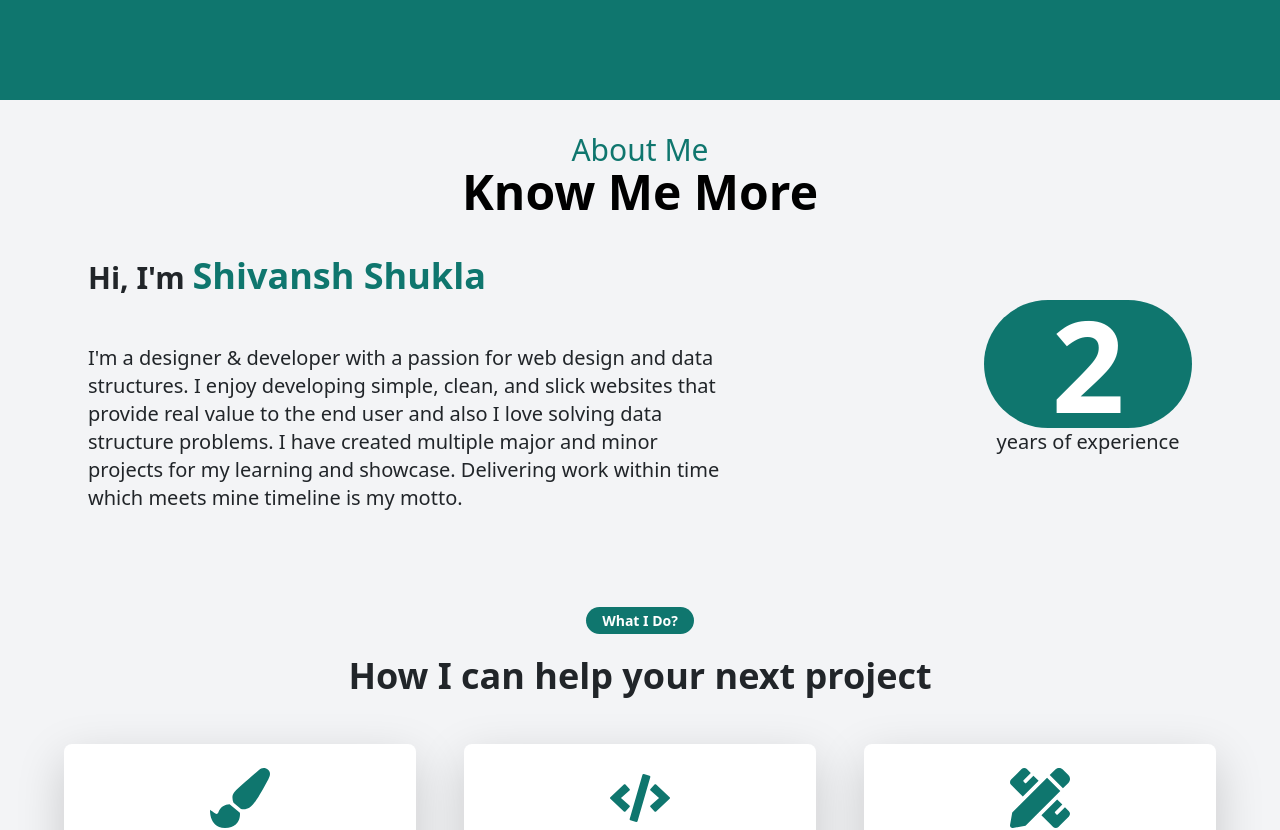
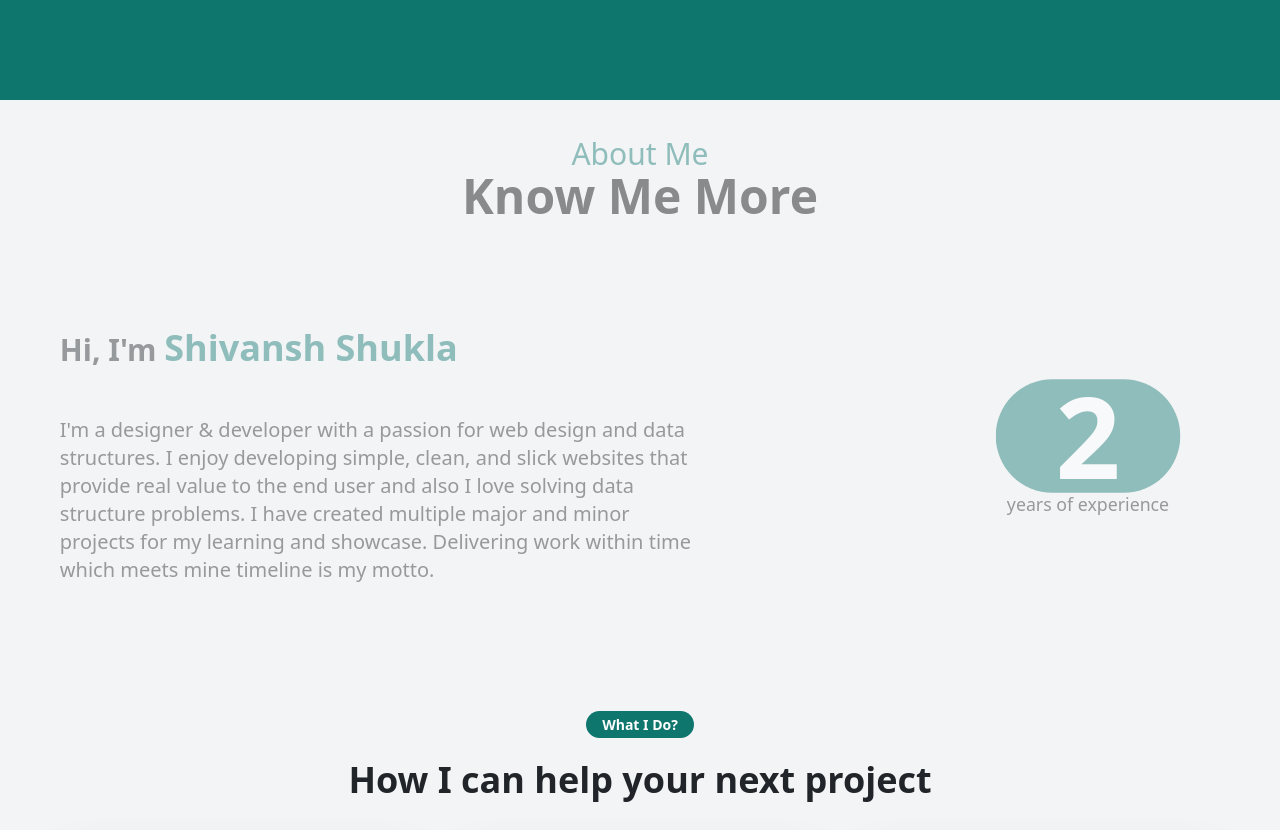
Before and after one commit to shivansh179/Portfolio, a React (Create React App) app: page / in a window 1280 px wide. Shown: the part 700-1530 px from the top of the page. Built offline with nearby package versions, Linux system fonts and the light colour scheme.

Commit message:
added some animations

```diff
--- a/package.json
+++ b/package.json
@@ -14,6 +14,7 @@
     "react-dom": "^18.3.1",
     "react-hot-toast": "^2.4.1",
     "react-icons": "^5.2.1",
+    "react-intersection-observer": "^9.13.0",
     "react-scripts": "5.0.1",
     "react-scroll": "^1.9.0",
     "sass": "^1.77.2",
--- a/src/Component/AboutUs.jsx
+++ b/src/Component/AboutUs.jsx
@@ -1,33 +1,89 @@
 import React from 'react';
+import { motion, useAnimation } from 'framer-motion';
+import { useInView } from 'react-intersection-observer';
 
 const AboutUs = () => {
   return (
-    <div id="jai" className="flex flex-col items-center ">
-      <div className="flex flex-col items-center">
+    <div id="jai" className="flex flex-col items-center p-8 bg-gray-100">
+      <Header />
+      <Content />
+    </div>
+  );
+};
+
+const Header = () => {
+  const controls = useAnimation();
+  const { ref, inView } = useInView({ triggerOnce: false });
+
+  React.useEffect(() => {
+    controls.start(inView ? 'visible' : 'hidden');
+  }, [controls, inView]);
+
+  return (
+    <motion.div
+      className="flex flex-col items-center"
+      ref={ref}
+      initial="hidden"
+      animate={controls}
+      variants={{
+        hidden: { opacity: 0, y: -50 },
+        visible: { opacity: 1, y: 0 }
+      }}
+      transition={{ duration: 1, ease: 'easeInOut' }}
+    >
       <p className="text-3xl font-medium text-teal-700">About Me</p>
       <p className="text-5xl font-bold text-black">Know Me More</p>
-      </div>
+    </motion.div>
+  );
+};
 
-      <div className="flex items-center md:flex-row flex-col ">
-        <div className="w-600 mt-10  ">
+const Content = () => {
+  const textControls = useAnimation();
+  const experienceControls = useAnimation();
+  const { ref: textRef, inView: textInView } = useInView({ triggerOnce: false });
+  const { ref: experienceRef, inView: experienceInView } = useInView({ triggerOnce: false });
+
+  React.useEffect(() => {
+    textControls.start(textInView ? 'visible' : 'hidden');
+    experienceControls.start(experienceInView ? 'visible' : 'hidden');
+  }, [textControls, textInView, experienceControls, experienceInView]);
+
+  return (
+    <div className="flex items-center md:flex-row flex-col mt-10">
+      <motion.div
+        className="w-600 mt-10"
+        ref={textRef}
+        initial="hidden"
+        animate={textControls}
+        variants={{
+          hidden: { opacity: 0, x: -50 },
+          visible: { opacity: 1, x: 0 }
+        }}
+        transition={{ duration: 1, ease: 'easeInOut' }}
+      >
         <div className="font-bold text-3xl">
           Hi, I'm <span className="text-4xl font-extrabold text-teal-700">Shivansh Shukla</span>
         </div>
         <div className="text-xl font-medium mt-5 md:max-w-screen-sm md:mr-64">
           I'm a designer & developer with a passion for web design and data structures. I enjoy developing simple, clean, and slick websites that provide real value to the end user and also I love solving data structure problems. I have created multiple major and minor projects for my learning and showcase. Delivering work within time which meets mine timeline is my motto.
         </div>
+      </motion.div>
+      <motion.div
+        className="flex flex-col items-center w-300"
+        ref={experienceRef}
+        initial="hidden"
+        animate={experienceControls}
+        variants={{
+          hidden: { opacity: 0, scale: 0.8 },
+          visible: { opacity: 1, scale: 1 }
+        }}
+        transition={{ duration: 1, ease: 'easeInOut' }}
+      >
+        <div className="rounded-full bg-teal-700 md:h-32 md:w-52 h-24 w-40 flex justify-center items-center mt-7">
+          <span className="md:text-9xl font-bold text-7xl text-white">2</span>
         </div>
-        <div className="flex flex-col items-center w-300">
-          <div className="rounded-full bg-teal-700 md:h-32 md:w-52  h-24 w-40 flex justify-center items-center mt-7">
-            <span className="md:text-9xl font-bold  text-7xl text-white ">2</span>
-          </div>
-          <div className="text-xl font-medium ">years of experience</div>
-        </div>
-      </div>
-
-
-
-
+        <div className="text-xl font-medium">years of experience</div>
+      </motion.div>
     </div>
   );
 };
--- a/src/Component/Portfolio.jsx
+++ b/src/Component/Portfolio.jsx
@@ -1,4 +1,6 @@
 import React from 'react';
+import { motion, useAnimation } from 'framer-motion';
+import { useInView } from 'react-intersection-observer';
 import disney from '../Images/disney.jpg';
 import fintech from '../Images/finctech.jpg';
 import aqi from '../Images/aqi.jpg';
@@ -8,24 +10,38 @@ const Portfolio = () => {
   return (
     <div className="portfolio bg-gray-100 min-h-screen p-8">
       <Header />
-       <Projects />
+      <Projects />
     </div>
   );
 };
 
-const Header = () => {
+const Header = React.memo(() => {
+  const controls = useAnimation();
+  const { ref, inView } = useInView({ triggerOnce: false });
+
+  React.useEffect(() => {
+    controls.start(inView ? 'visible' : 'hidden');
+  }, [controls, inView]);
+
   return (
-    <div className="flex flex-col items-center justify-center header mb-4">
-    <h1 className="text-4xl font-bold text-gray-800 md:text-5xl">Portfolio</h1>
-    <h2 className="text-1xl text-gray-600 mt-2 font-semibold">Some of my most recent projects</h2>
-  </div>
-
+    <motion.div
+      className="flex flex-col items-center justify-center header mb-4"
+      ref={ref}
+      initial="hidden"
+      animate={controls}
+      variants={{
+        hidden: { opacity: 0, y: -50 },
+        visible: { opacity: 1, y: 0 }
+      }}
+      transition={{ duration: 1, ease: 'easeInOut' }}
+    >
+      <h1 className="text-4xl font-bold text-gray-800 md:text-5xl">Portfolio</h1>
+      <h2 className="text-1xl text-gray-600 mt-2 font-semibold">Some of my most recent projects</h2>
+    </motion.div>
   );
-};
-
+});
 
 const Projects = () => {
-  // Replace with your actual project data
   const projects = [
     {
         id: 1,
@@ -55,24 +71,40 @@ const Projects = () => {
         link: 'https://ciiesrmuh.in/',
         text: "This web app was developed for my college's incubation cell, which focuses on innovation and entrepreneurship. The platform serves both students and administration, facilitating the management of events, workshops, and student data. It features separate interfaces for clients and admins, making it a comprehensive tool for organizing and managing incubation activities. This project enhanced my skills in full-stack development and user management."
     },
-];
-
+  ];
 
   return (
     <div className="projects grid sm:grid-cols-2 md:grid-cols-3 gap-4">
-      {projects.map((project) => (
-        <Project key={project.id} project={project} />
+      {projects.map((project, index) => (
+        <Project key={project.id} project={project} index={index} />
       ))}
     </div>
   );
 };
 
-const Project = ({ project }) => {
+const Project = React.memo(({ project, index }) => {
+  const controls = useAnimation();
+  const { ref, inView } = useInView({ triggerOnce: false });
+
+  React.useEffect(() => {
+    controls.start(inView ? 'visible' : 'hidden');
+  }, [controls, inView]);
+
   return (
-    <div className="project relative rounded shadow">
+    <motion.div
+      className="project relative rounded shadow"
+      ref={ref}
+      initial="hidden"
+      animate={controls}
+      variants={{
+        hidden: { opacity: 0, x: index % 2 === 0 ? -100 : 100 },
+        visible: { opacity: 1, x: 0 }
+      }}
+      transition={{ duration: 1, ease: 'easeInOut' }}
+      style={{ willChange: 'transform, opacity' }}
+    >
       <a href={project.link} target="_blank" rel="noopener noreferrer">
-        <p className='font-bold text-teal-800 underline'>{project.title}</p>
-
+        <p className='border-3 bg-teal-700 font-bold text-white  w-56 rounded-md'>{project.title}</p>
         <img
           src={project.image}
           alt={project.title}
@@ -83,8 +115,8 @@ const Project = ({ project }) => {
           <button className="px-4 py-2 bg-white text-black rounded">View Details</button>
         </div>
       </a>
-    </div>
+    </motion.div>
   );
-};
+});
 
 export default Portfolio;
```
Also changed, not shown: 1 other file (tests, documents, lock files or other folders). Lines whose indentation alone changed are shown as unchanged.
